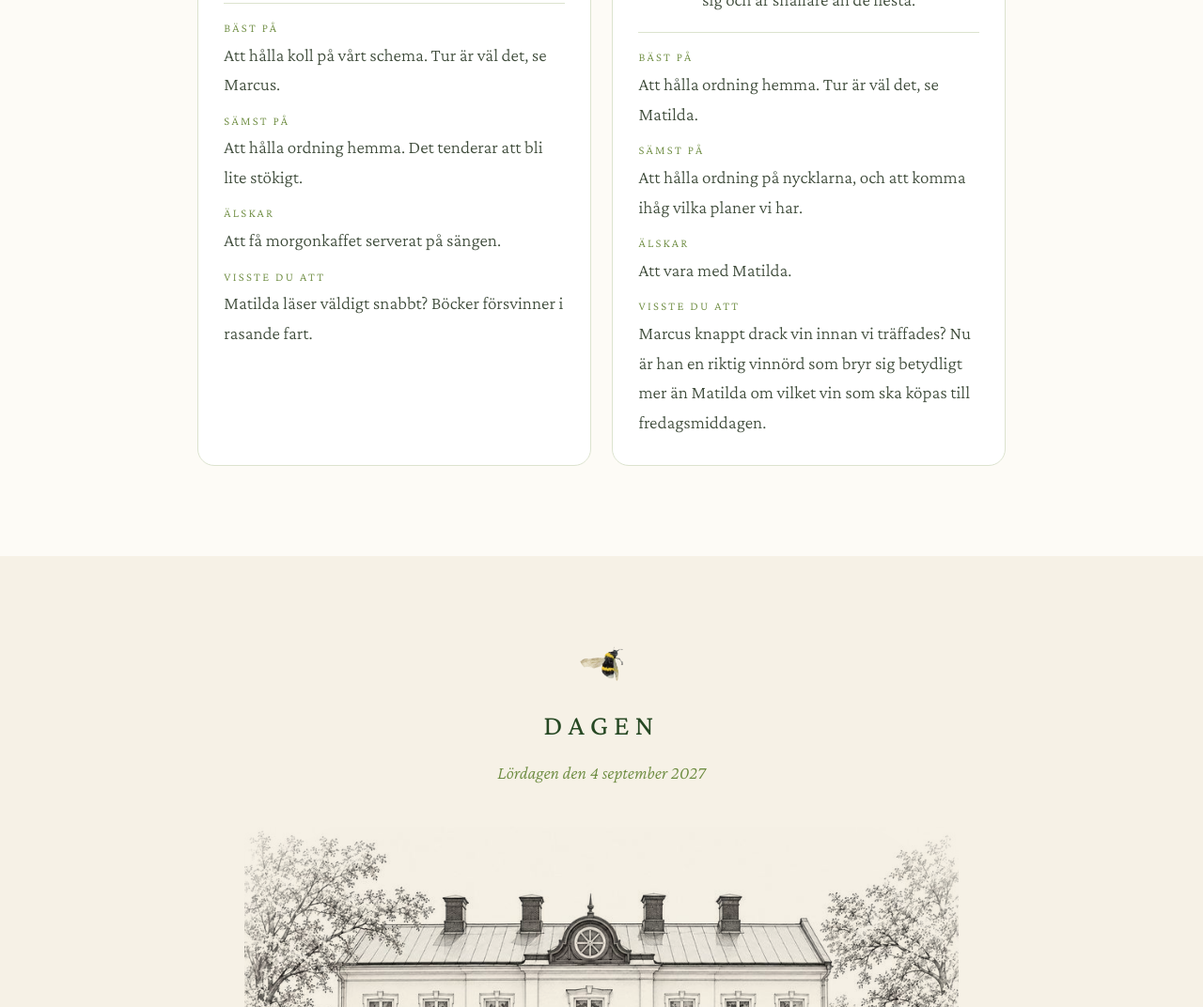
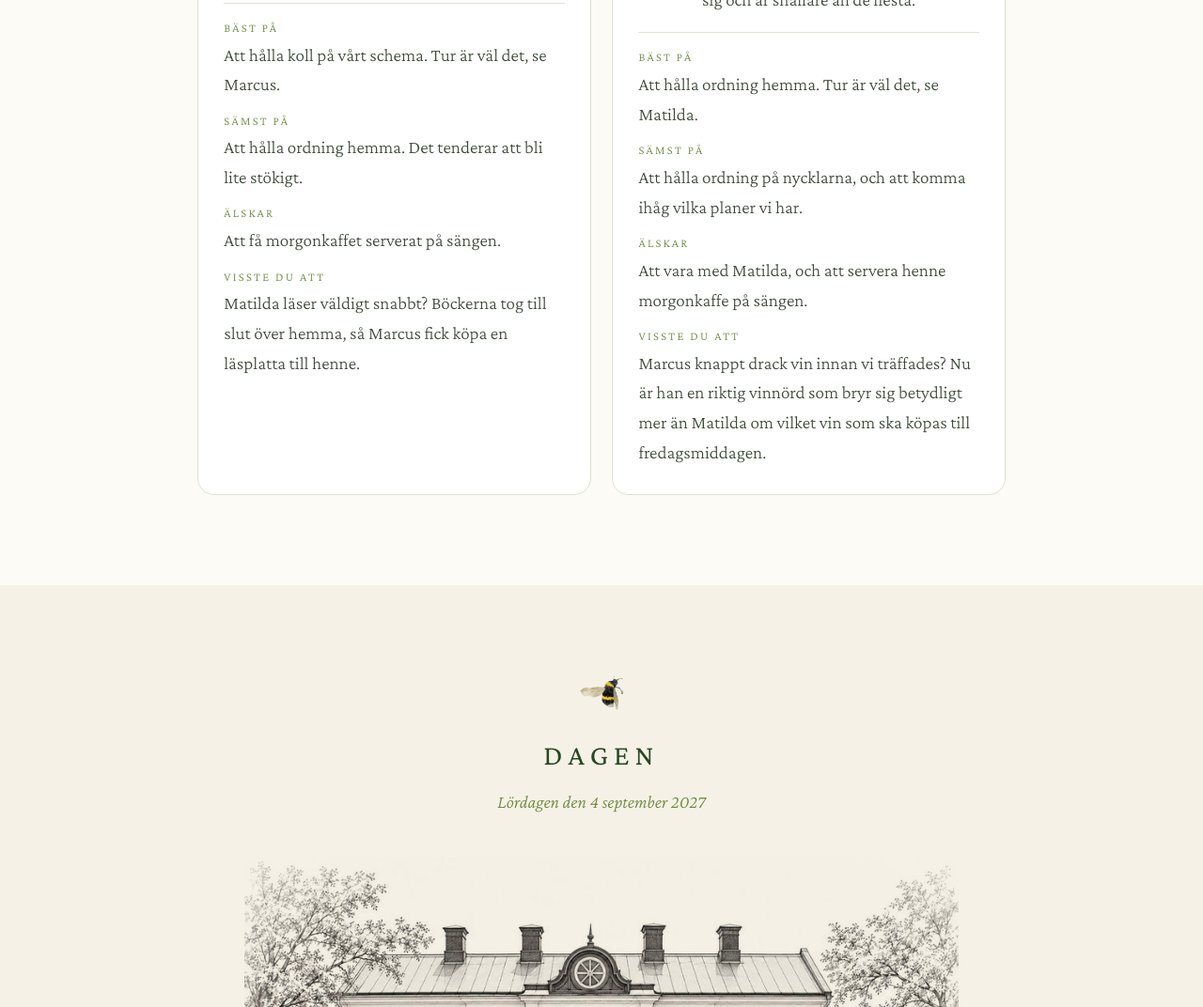
Before and after one commit to 0lsson/matildaochmarcus, a plain HTML site: page index.html in a window 1280 px wide. Shown: the part 4987-6059 px from the top of the page at 94% size. Drawn offline with nearby package versions, Linux system fonts and the light colour scheme.

Commit message:
Uppdatera presentationerna: läsplattan och morgonkaffet
Co-Authored-By: Claude Opus 5.5 <noreply@anthropic.com>
Claude-Session: https://claude.ai/code/session_01FkhNeXymSwXbiSP49rcicH

```diff
--- a/index.html
+++ b/index.html
@@ -322,7 +322,7 @@
                 <dt>Bäst på</dt><dd>Att hålla koll på vårt schema. Tur är väl det, se Marcus.</dd>
                 <dt>Sämst på</dt><dd>Att hålla ordning hemma. Det tenderar att bli lite stökigt.</dd>
                 <dt>Älskar</dt><dd>Att få morgonkaffet serverat på sängen.</dd>
-                <dt>Visste du att</dt><dd>Matilda läser väldigt snabbt? Böcker försvinner i rasande fart.</dd>
+                <dt>Visste du att</dt><dd>Matilda läser väldigt snabbt? Böckerna tog till slut över hemma, så Marcus fick köpa en läsplatta till henne.</dd>
               </dl>
             </article>
             <article class="person">
@@ -333,7 +333,7 @@
               <dl>
                 <dt>Bäst på</dt><dd>Att hålla ordning hemma. Tur är väl det, se Matilda.</dd>
                 <dt>Sämst på</dt><dd>Att hålla ordning på nycklarna, och att komma ihåg vilka planer vi har.</dd>
-                <dt>Älskar</dt><dd>Att vara med Matilda.</dd>
+                <dt>Älskar</dt><dd>Att vara med Matilda, och att servera henne morgonkaffe på sängen.</dd>
                 <dt>Visste du att</dt><dd>Marcus knappt drack vin innan vi träffades? Nu är han en riktig vinnörd som bryr sig betydligt mer än Matilda om vilket vin som ska köpas till fredagsmiddagen.</dd>
               </dl>
             </article>
```
